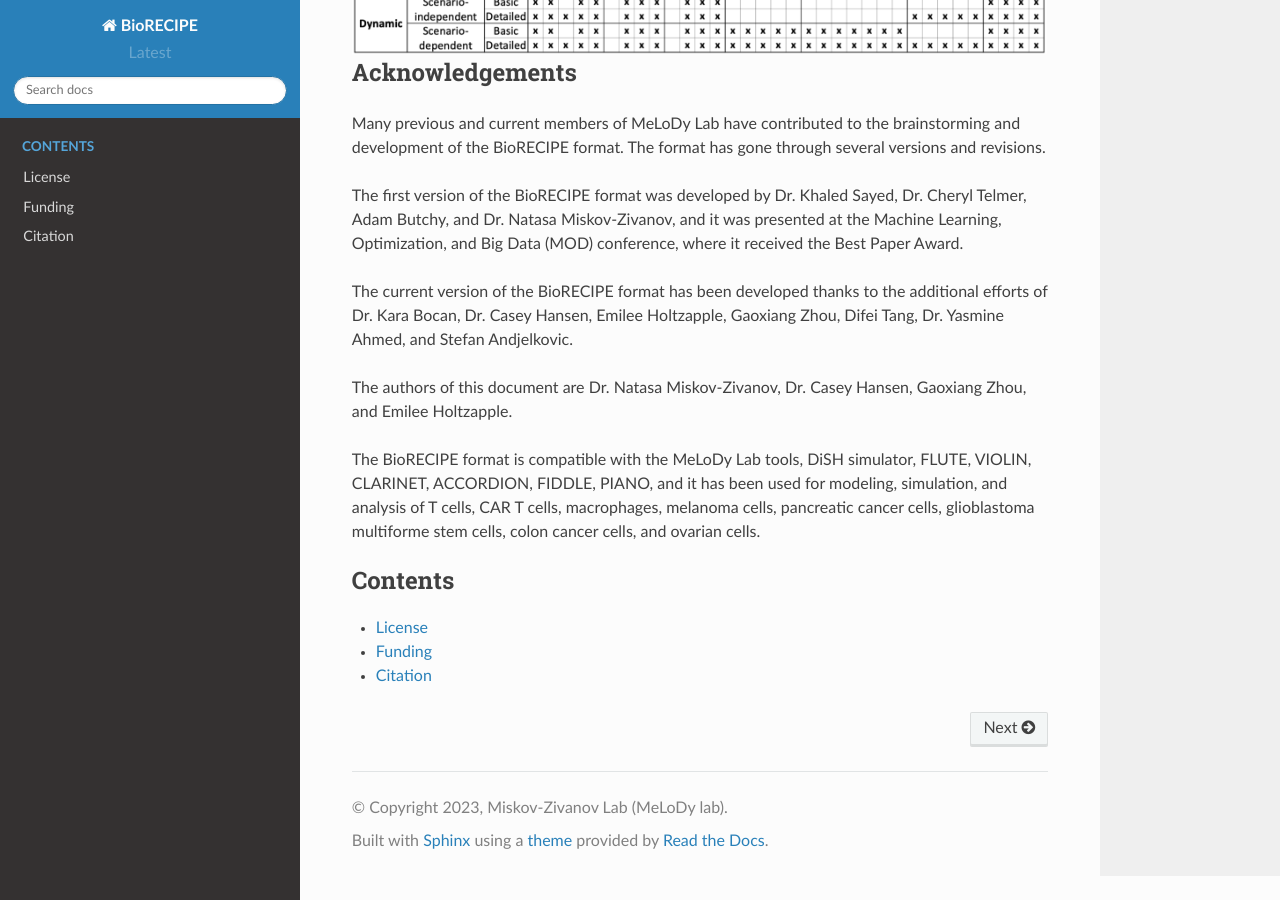
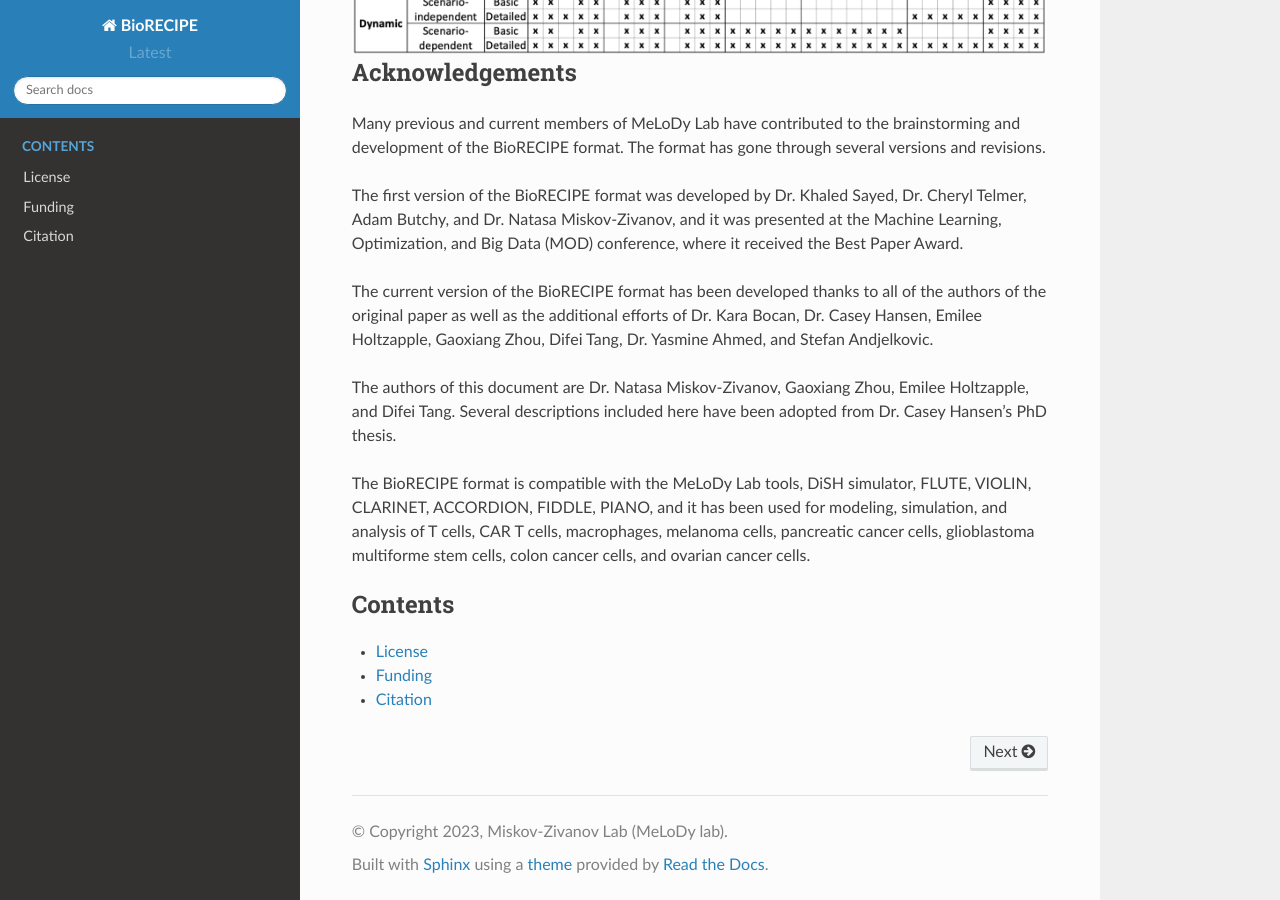
Before and after one commit to pitt-miskov-zivanov-lab/BioRECIPE, a Sphinx documentation site: the page built from docs/index.rst, in a window 1280 px wide and 900 px high, scrolled down 11688 px. Built offline with Sphinx 7.4.7 and the Read the Docs theme 2.0.0, drawn with Linux system fonts in a browser that asks for light colours.

Commit message:
Update index.rst

```diff
--- a/docs/index.rst
+++ b/docs/index.rst
@@ -310,11 +310,11 @@ Many previous and current members of MeLoDy Lab have contributed to the brainsto
 
 The first version of the BioRECIPE format was developed by Dr. Khaled Sayed, Dr. Cheryl Telmer, Adam Butchy, and Dr. Natasa Miskov-Zivanov, and it was presented at the Machine Learning, Optimization, and Big Data (MOD) conference, where it received the Best Paper Award.
 
-The current version of the BioRECIPE format has been developed thanks to the additional efforts of Dr. Kara Bocan, Dr. Casey Hansen, Emilee Holtzapple, Gaoxiang Zhou, Difei Tang, Dr. Yasmine Ahmed, and Stefan Andjelkovic.
+The current version of the BioRECIPE format has been developed thanks to all of the authors of the original paper as well as the additional efforts of Dr. Kara Bocan, Dr. Casey Hansen, Emilee Holtzapple, Gaoxiang Zhou, Difei Tang, Dr. Yasmine Ahmed, and Stefan Andjelkovic.
 
-The authors of this document are Dr. Natasa Miskov-Zivanov, Dr. Casey Hansen, Gaoxiang Zhou, and Emilee Holtzapple.
+The authors of this document are Dr. Natasa Miskov-Zivanov, Gaoxiang Zhou, Emilee Holtzapple, and Difei Tang. Several descriptions included here have been adopted from Dr. Casey Hansen's PhD thesis.
 
-The BioRECIPE format is compatible with the MeLoDy Lab tools, DiSH simulator, FLUTE, VIOLIN, CLARINET, ACCORDION, FIDDLE, PIANO, and it has been used for modeling, simulation, and analysis of T cells, CAR T cells, macrophages, melanoma cells, pancreatic cancer cells, glioblastoma multiforme stem cells, colon cancer cells, and ovarian cells.
+The BioRECIPE format is compatible with the MeLoDy Lab tools, DiSH simulator, FLUTE, VIOLIN, CLARINET, ACCORDION, FIDDLE, PIANO, and it has been used for modeling, simulation, and analysis of T cells, CAR T cells, macrophages, melanoma cells, pancreatic cancer cells, glioblastoma multiforme stem cells, colon cancer cells, and ovarian cancer cells.
 
 .. toctree::
    :maxdepth: 2
```
